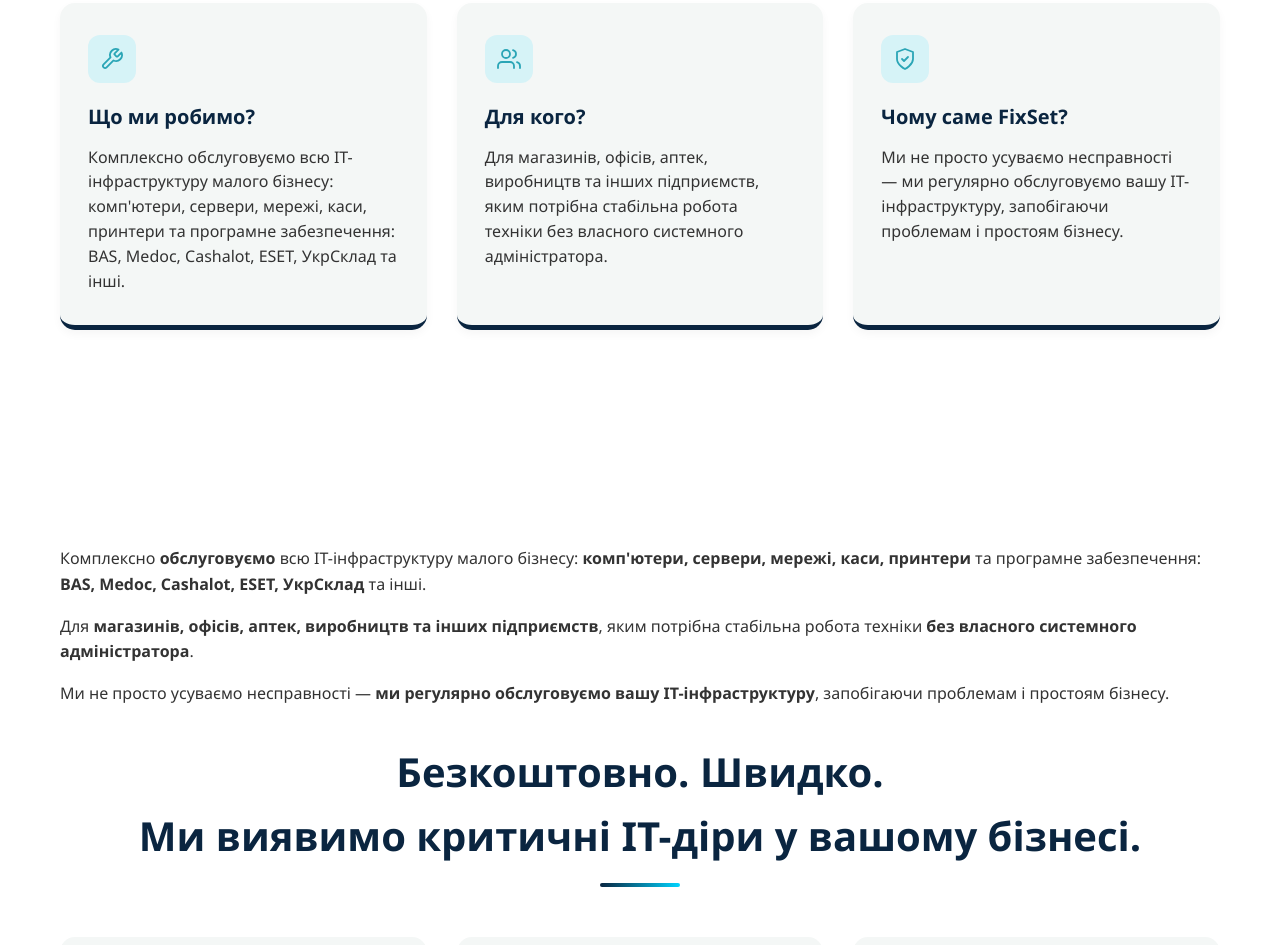
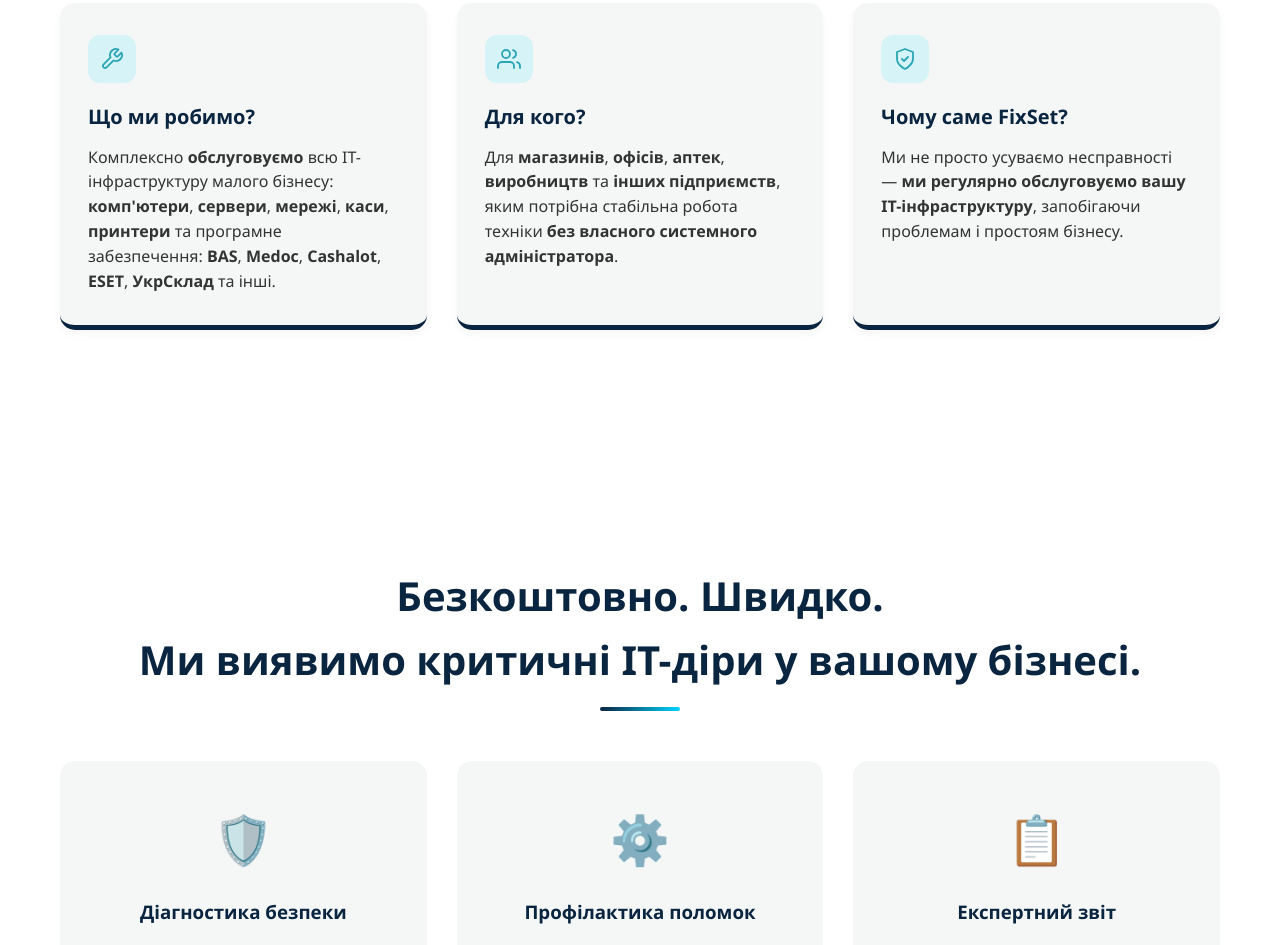
Before and after one commit to serawww7/http-fixset.com.ua-, a plain HTML site: page index.html in a window 1280 px wide. Shown: the part 810-1755 px from the top of the page. Drawn offline with Linux system fonts and the light colour scheme; a script that the page names is missing.

Commit message:
накосячив курсор

```diff
--- a/index.html
+++ b/index.html
@@ -116,7 +116,7 @@
               </svg>
             </div>
             <h3>Що ми робимо?</h3>
-            <p>Комплексно обслуговуємо всю ІТ-інфраструктуру малого бізнесу: комп'ютери, сервери, мережі, каси, принтери та програмне забезпечення: BAS, Medoc, Cashalot, ESET, УкрСклад та інші.</p>
+            <p>Комплексно <strong>обслуговуємо</strong> всю ІТ-інфраструктуру малого бізнесу: <strong>комп'ютери</strong>, <strong>сервери</strong>, <strong>мережі</strong>, <strong>каси</strong>, <strong>принтери</strong> та програмне забезпечення: <strong>BAS</strong>, <strong>Medoc</strong>, <strong>Cashalot</strong>, <strong>ESET</strong>, <strong>УкрСклад</strong> та інші.</p>
           </article>
           <article class="about-card" data-reveal>
             <div class="about-card__icon" aria-hidden="true">
@@ -127,7 +127,7 @@
               </svg>
             </div>
             <h3>Для кого?</h3>
-            <p>Для магазинів, офісів, аптек, виробництв та інших підприємств, яким потрібна стабільна робота техніки без власного системного адміністратора.</p>
+            <p>Для <strong>магазинів</strong>, <strong>офісів</strong>, <strong>аптек</strong>, <strong>виробництв</strong> та <strong>інших підприємств</strong>, яким потрібна стабільна робота техніки <strong>без власного системного адміністратора</strong>.</p>
           </article>
           <article class="about-card" data-reveal>
             <div class="about-card__icon" aria-hidden="true">
@@ -137,7 +137,7 @@
               </svg>
             </div>
             <h3>Чому саме FixSet?</h3>
-            <p>Ми не просто усуваємо несправності — ми регулярно обслуговуємо вашу ІТ-інфраструктуру, запобігаючи проблемам і простоям бізнесу.</p>
+            <p>Ми не просто усуваємо несправності — <strong>ми регулярно обслуговуємо вашу ІТ-інфраструктуру</strong>, запобігаючи проблемам і простоям бізнесу.</p>
           </article>
         </div>
       </div>
@@ -145,9 +145,6 @@
 
     <section id="audit">
       <div class="container">
-        <p>Комплексно <strong>обслуговуємо</strong> всю ІТ-інфраструктуру малого бізнесу: <strong>комп'ютери, сервери, мережі, каси, принтери</strong> та програмне забезпечення: <strong>BAS, Medoc, Cashalot, ESET, УкрСклад</strong> та інші.</p>
-        <p>Для <strong>магазинів, офісів, аптек, виробництв та інших підприємств</strong>, яким потрібна стабільна робота техніки <strong>без власного системного адміністратора</strong>.</p>
-        <p>Ми не просто усуваємо несправності — <strong>ми регулярно обслуговуємо вашу ІТ-інфраструктуру</strong>, запобігаючи проблемам і простоям бізнесу.</p>
         <h2>Безкоштовно. Швидко. <br> Ми виявимо критичні ІТ-діри у вашому бізнесі.</h2>
         <div class="audit-benefits">
           <div class="benefit-card">
```
